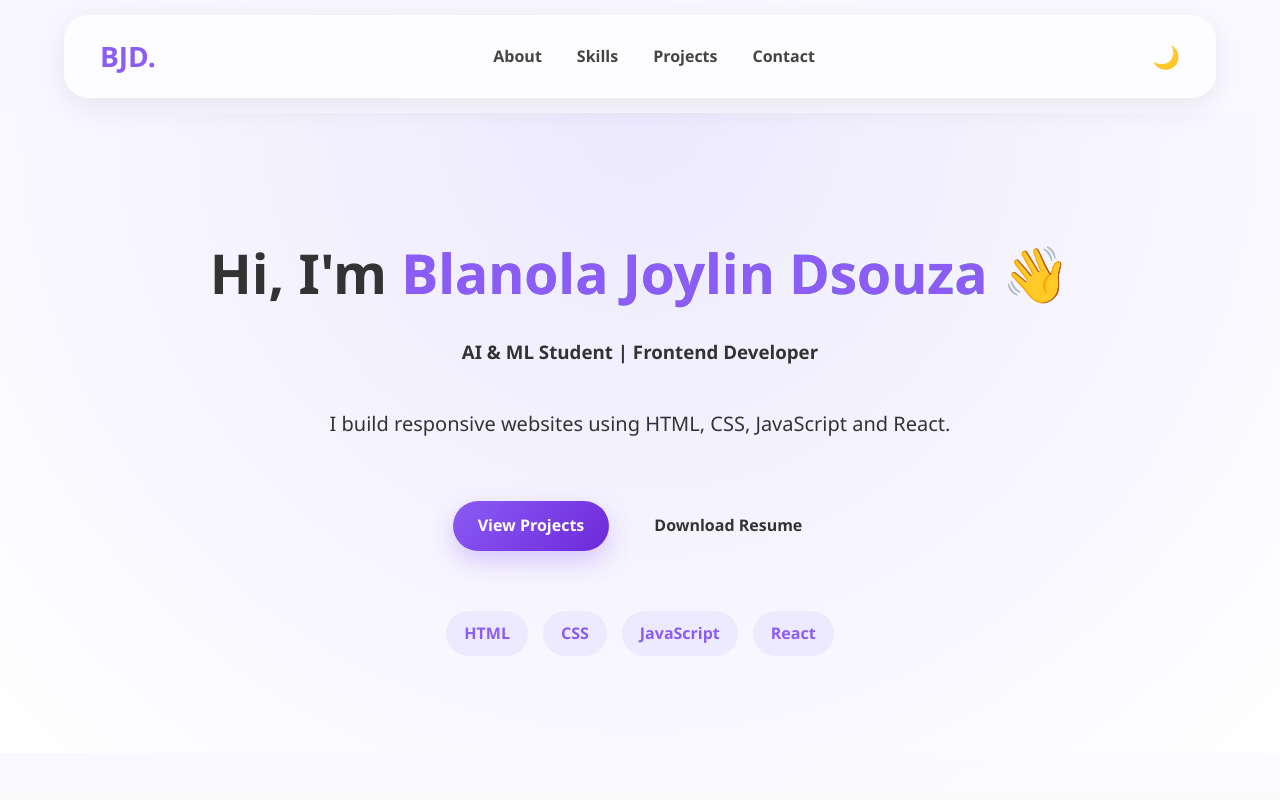
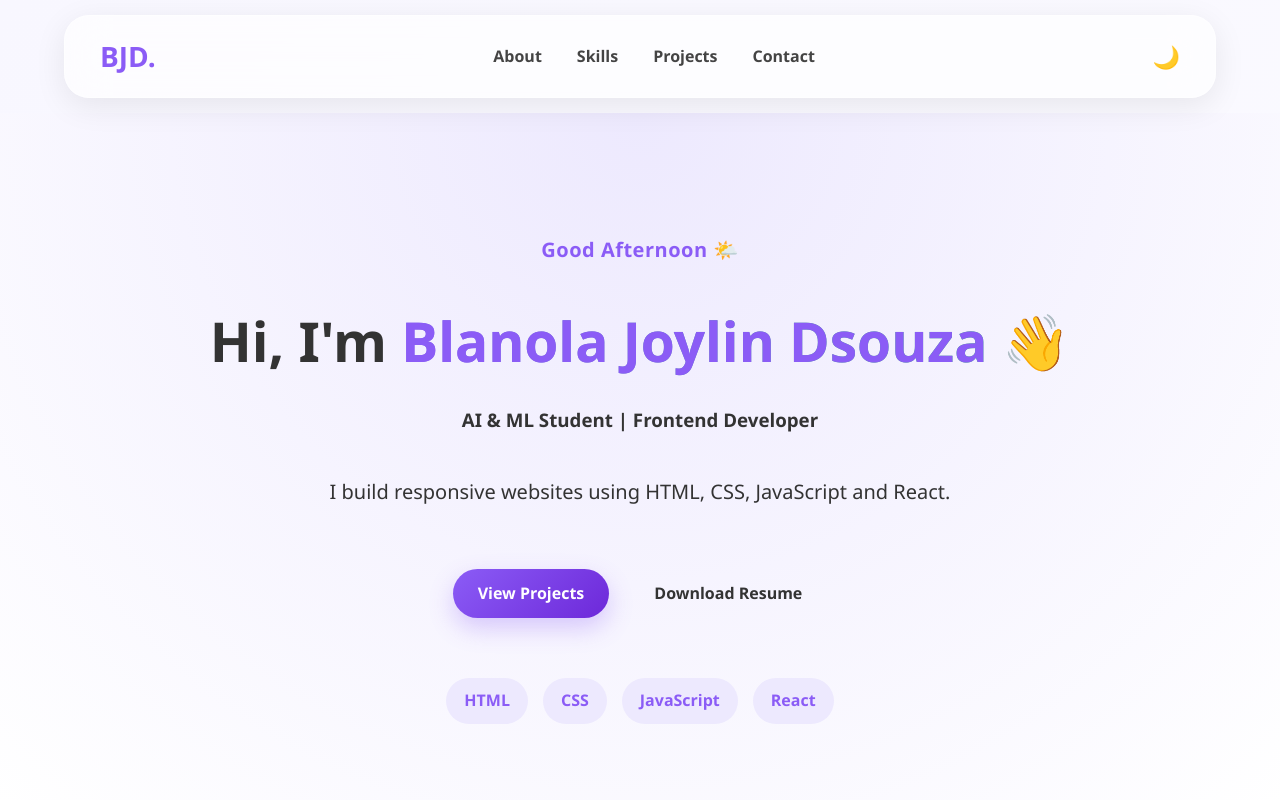
Before and after one commit to blanola-codes/my-portfolio, a React (Vite) app: page / in a window 1280 px wide. Shown: the top 800 px of the page. Built offline with nearby package versions, Linux system fonts and the light colour scheme.

Commit message:
Enhance portfolio UI with dynamic greeting, improved layout, and styling

```diff
--- a/src/App.css
+++ b/src/App.css
@@ -249,7 +249,19 @@ font-size:35px;
 margin-bottom:40px;
 
 }
+.greeting{
+    font-size:18px;
+    font-weight:600;
+    color:var(--primary);
+    margin-bottom:15px;
+    letter-spacing:0.5px;
+}
 
+.hero-description{
+    max-width:600px;
+    margin:20px auto;
+    line-height:1.8;
+}
 
 /* About */
 
--- a/src/components/Hero.jsx
+++ b/src/components/Hero.jsx
@@ -1,6 +1,23 @@
 function Hero() {
+
+  const hour = new Date().getHours();
+
+  let greeting = "";
+
+  if (hour < 12) {
+    greeting = "Good Morning ☀️";
+  } else if (hour < 17) {
+    greeting = "Good Afternoon 🌤️";
+  } else if (hour < 21) {
+    greeting = "Good Evening 🌇";
+  } else {
+    greeting = "Good Night 🌙";
+  }
+
   return (
     <section className="hero-section">
+
+      <p className="greeting">{greeting}</p>
 
       <h1>
         Hi, I'm <span>Blanola Joylin Dsouza</span> 👋
@@ -10,7 +27,7 @@ Hi, I'm <span>Blanola Joylin Dsouza</span> 👋
         AI & ML Student | Frontend Developer
       </h3>
 
-<p>
+      <p className="hero-description">
         I build responsive websites using HTML, CSS,
         JavaScript and React.
       </p>
@@ -21,24 +38,17 @@ JavaScript and React.
           View Projects
         </a>
 
-<a
-href="/resume.pdf"
-className="btn"
->
+        <a href="/resume.pdf" download className="btn">
           Download Resume
         </a>
 
       </div>
+
       <div className="tech-stack">
-
         <span>HTML</span>
-
         <span>CSS</span>
-
         <span>JavaScript</span>
-
         <span>React</span>
-
       </div>
 
     </section>
```
Lines whose indentation alone changed are shown as unchanged.
